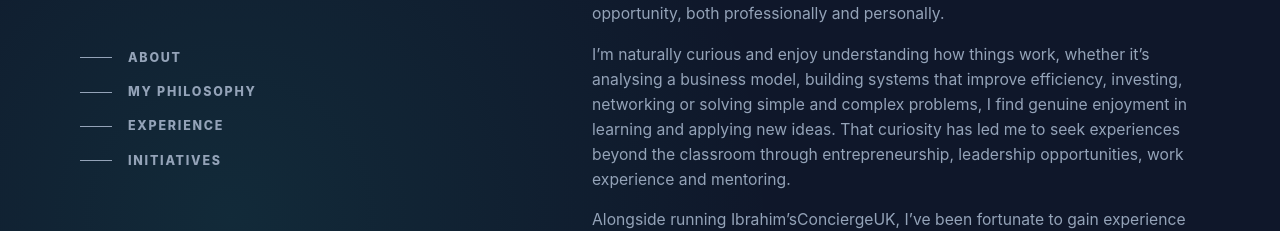
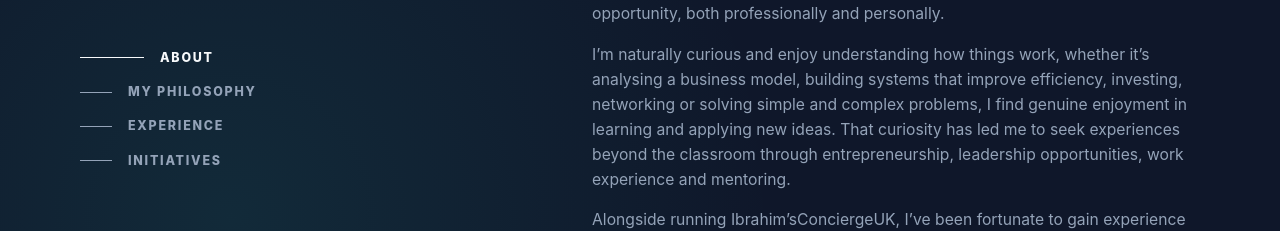
Before and after one commit to ibrahimmusallam10/Ibrahim-sConciergeUK, a React (Vite) app: page / in a window 1280 px wide. Shown: the part 289-520 px from the top of the page. Built offline with nearby package versions, Linux system fonts and the light colour scheme.

Commit message:
style: add active section navigation

```diff
--- a/src/App.tsx
+++ b/src/App.tsx
@@ -1,3 +1,5 @@
+import { useEffect, useState } from 'react'
+
 const experiences = [
   {
     date: '2023 — Present',
@@ -94,7 +96,41 @@ const links = [
   }
 ]
 
+const sections = [
+  { id: 'about', label: 'About' },
+  { id: 'philosophy', label: 'My Philosophy' },
+  { id: 'experience', label: 'Experience' },
+  { id: 'initiatives', label: 'Initiatives' }
+]
+
 export default function App() {
+  const [activeSection, setActiveSection] = useState(sections[0].id)
+
+  useEffect(() => {
+    const observer = new IntersectionObserver(
+      (entries) => {
+        const visible = entries
+          .filter((entry) => entry.isIntersecting)
+          .sort((a, b) => b.intersectionRatio - a.intersectionRatio)
+
+        if (visible[0]?.target.id) {
+          setActiveSection(visible[0].target.id)
+        }
+      },
+      {
+        rootMargin: '-18% 0px -55% 0px',
+        threshold: [0.15, 0.35, 0.55]
+      }
+    )
+
+    sections.forEach((section) => {
+      const element = document.getElementById(section.id)
+      if (element) observer.observe(element)
+    })
+
+    return () => observer.disconnect()
+  }, [])
+
   return (
     <main className="site-shell">
       <aside className="intro" aria-label="Profile introduction">
@@ -106,10 +142,17 @@ export default function App() {
           </p>
 
           <nav className="side-nav" aria-label="Page sections">
-            <a href="#about"><span />About</a>
-            <a href="#philosophy"><span />My Philosophy</a>
-            <a href="#experience"><span />Experience</a>
-            <a href="#initiatives"><span />Initiatives</a>
+            {sections.map((section) => (
+              <a
+                aria-current={activeSection === section.id ? 'true' : undefined}
+                className={activeSection === section.id ? 'active' : undefined}
+                href={`#${section.id}`}
+                key={section.id}
+              >
+                <span />
+                {section.label}
+              </a>
+            ))}
           </nav>
         </div>
 
--- a/src/styles.css
+++ b/src/styles.css
@@ -139,11 +139,13 @@ h3 {
   transition: width 180ms ease, background 180ms ease;
 }
 
-.side-nav a:hover {
+.side-nav a:hover,
+.side-nav a.active {
   color: var(--heading);
 }
 
-.side-nav a:hover span {
+.side-nav a:hover span,
+.side-nav a.active span {
   width: 4rem;
   background: var(--heading);
 }
```
